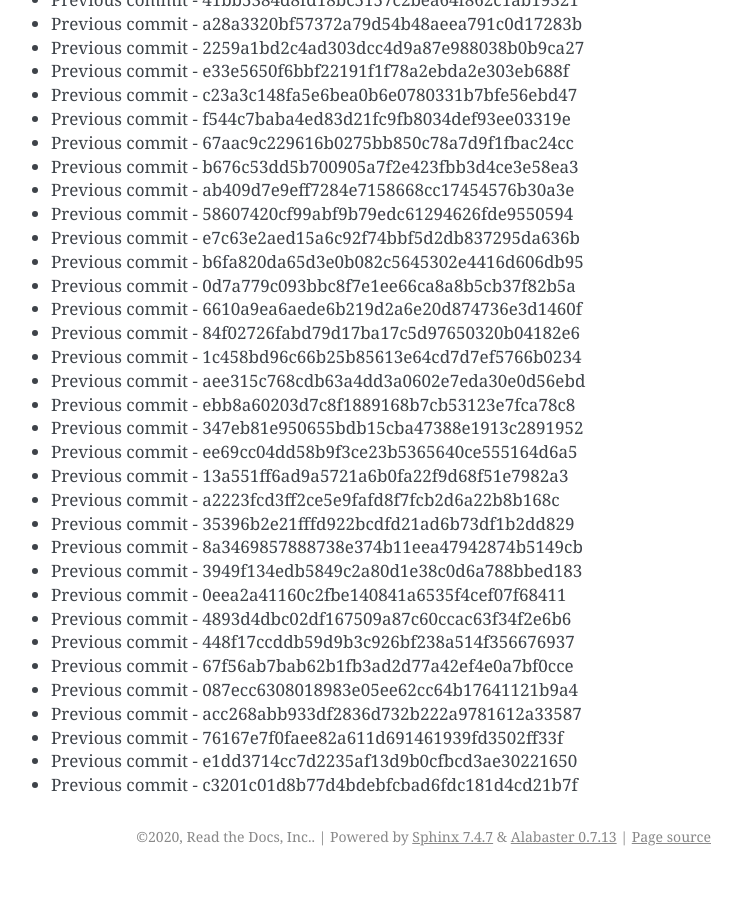
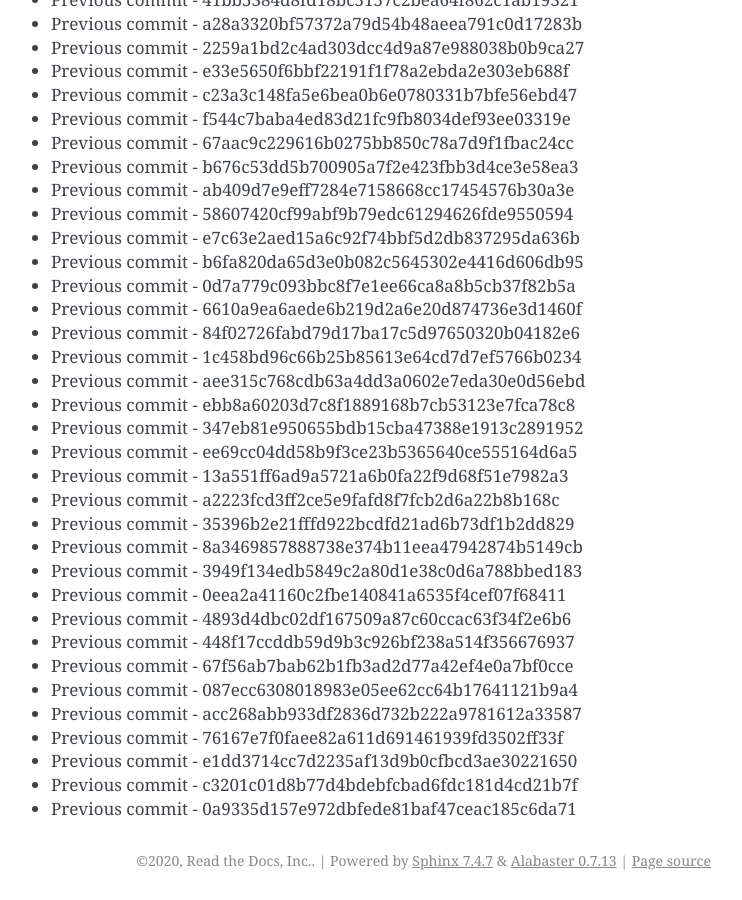
Before and after one commit to readthedocs/rtd-git-stresstest, a Sphinx documentation site: the page built from docs/updates.rst, in a window 1280 px wide and 900 px high, scrolled down 26261 px. Shown: the whole window, without its empty margins (399-1141 px from the left). Built offline with Sphinx 7.4.7, drawn with Linux system fonts in a browser that asks for light colours; before the commit the page ends 27137 px from its top, so only the background shows below that.

Commit message:
Generating commit from previous: 0a9335d157e972dbfede81baf47ceac185c6da71

```diff
--- a/docs/updates.rst
+++ b/docs/updates.rst
@@ -1135,3 +1135,4 @@ It can be tested for any performance characteristics.
 * Previous commit - 76167e7f0faee82a611d691461939fd3502ff33f
 * Previous commit - e1dd3714cc7d2235af13d9b0cfbcd3ae30221650
 * Previous commit - c3201c01d8b77d4bdebfcbad6fdc181d4cd21b7f
+* Previous commit - 0a9335d157e972dbfede81baf47ceac185c6da71
```
